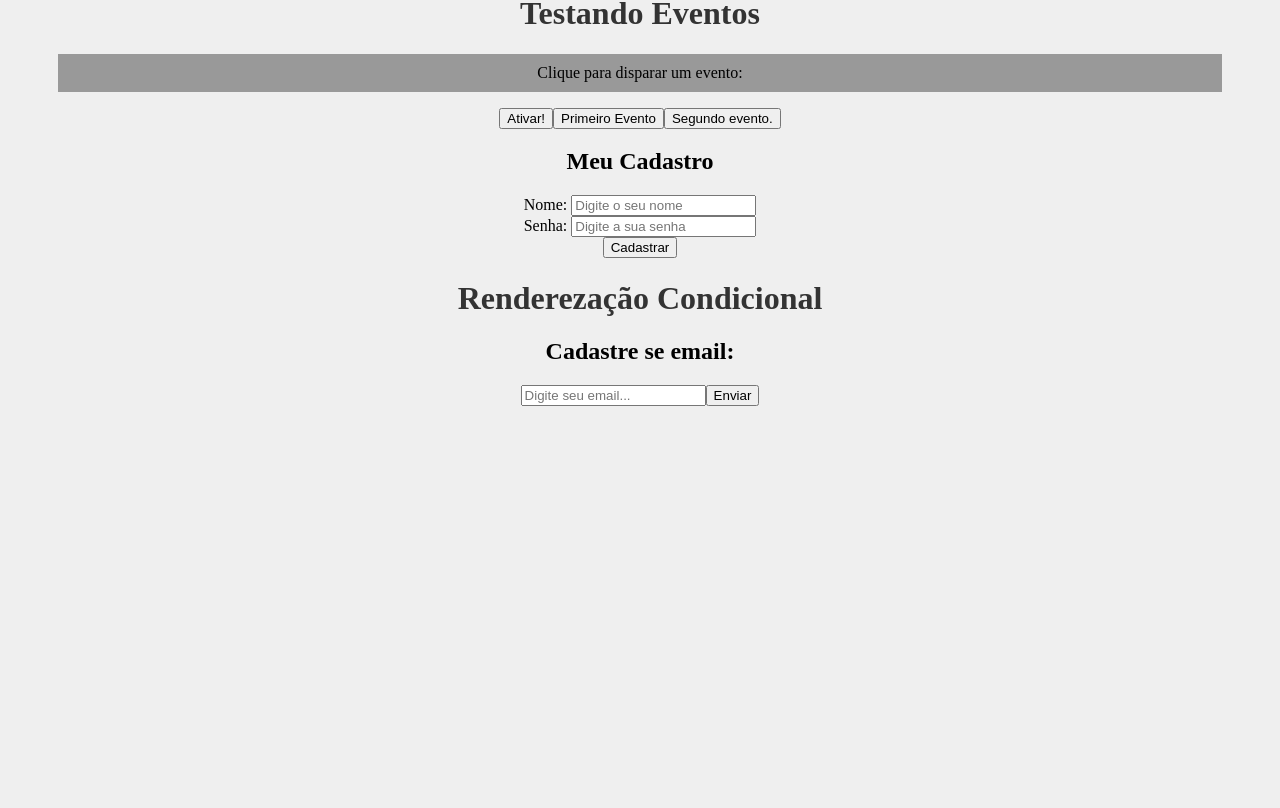
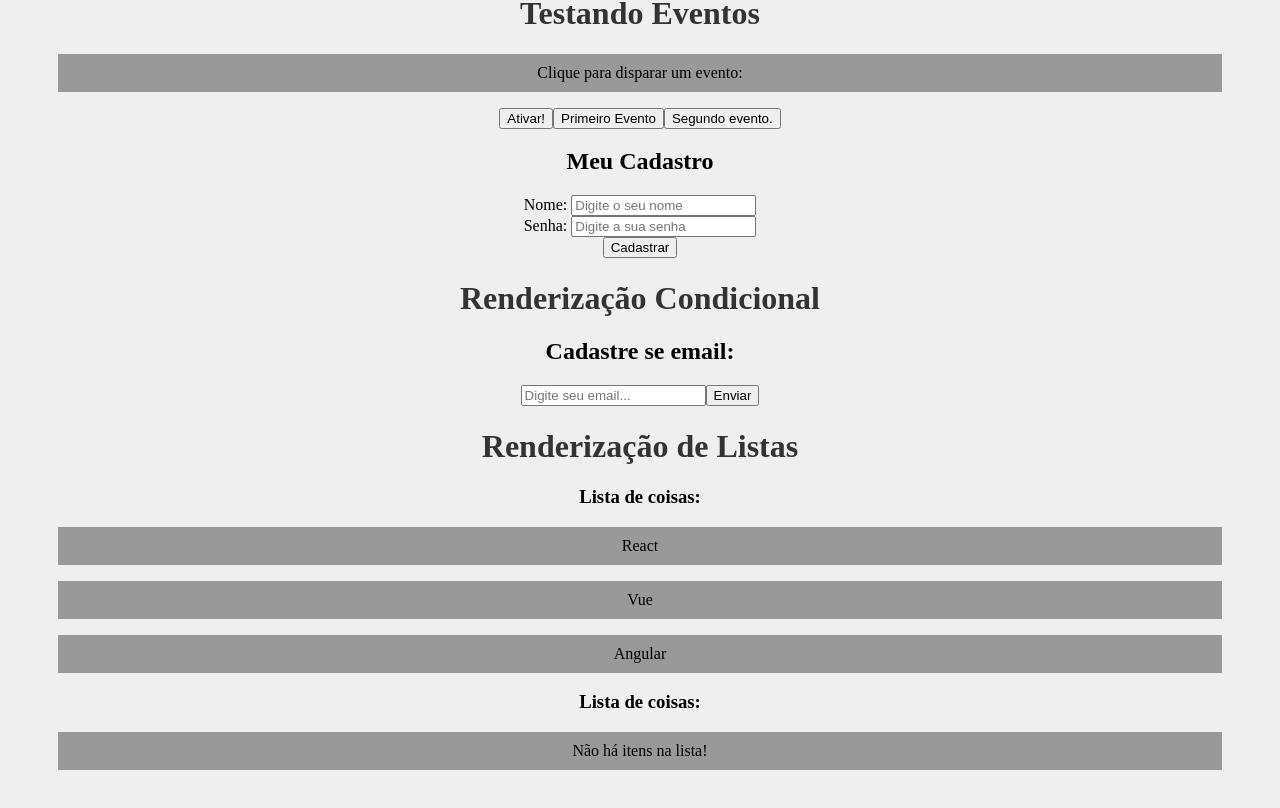
Before and after one commit to ton-long/react, a React (Create React App) app in the folder meu-projeto/: page / in a window 1280 px wide. Shown: the part 1368-2176 px from the top of the page. Before the commit the page ends 1832 px from the top, so only its background shows below. Built offline with nearby package versions, Linux system fonts and the light colour scheme.

Commit message:
Renderização de listas

```diff
--- a/meu-projeto/src/App.js
+++ b/meu-projeto/src/App.js
@@ -6,6 +6,7 @@
 import Evento from './components/Evento';
 import Form from './components/Form';
 import Condicional from './components/Condicional';
+import OutraLista from './components/OutraLista';
 
 function App() {
 
@@ -20,6 +21,8 @@
 
   const url = 'https://via.placeholder.com/150'
   const nome = 'Yan'
+
+  const meusItens = ['React', 'Vue', 'Angular']
 
   return (
     <div className="App">
@@ -59,8 +62,12 @@
       <Evento numero= '2'/>
       <Form/>
 
-      <h1>Renderezação Condicional</h1>
+      <h1>Renderização Condicional</h1>
       <Condicional/>
+
+      <h1>Renderização de Listas</h1>
+      <OutraLista itens={meusItens}/>
+      <OutraLista itens={[]}/>
     </div>
   );
 }
--- /dev/null
+++ b/meu-projeto/src/components/OutraLista.js
@@ -0,0 +1,14 @@
+function OutraLista({itens}){
+    return(
+        <>
+            <h3>Lista de coisas:</h3>
+            {itens.length > 0 ? (
+                itens.map((item, index) => (<p key={index}>{item}</p>))
+            ):(
+                <p>Não há itens na lista!</p>
+            )}
+        </>
+    )
+}
+
+export default OutraLista
```
